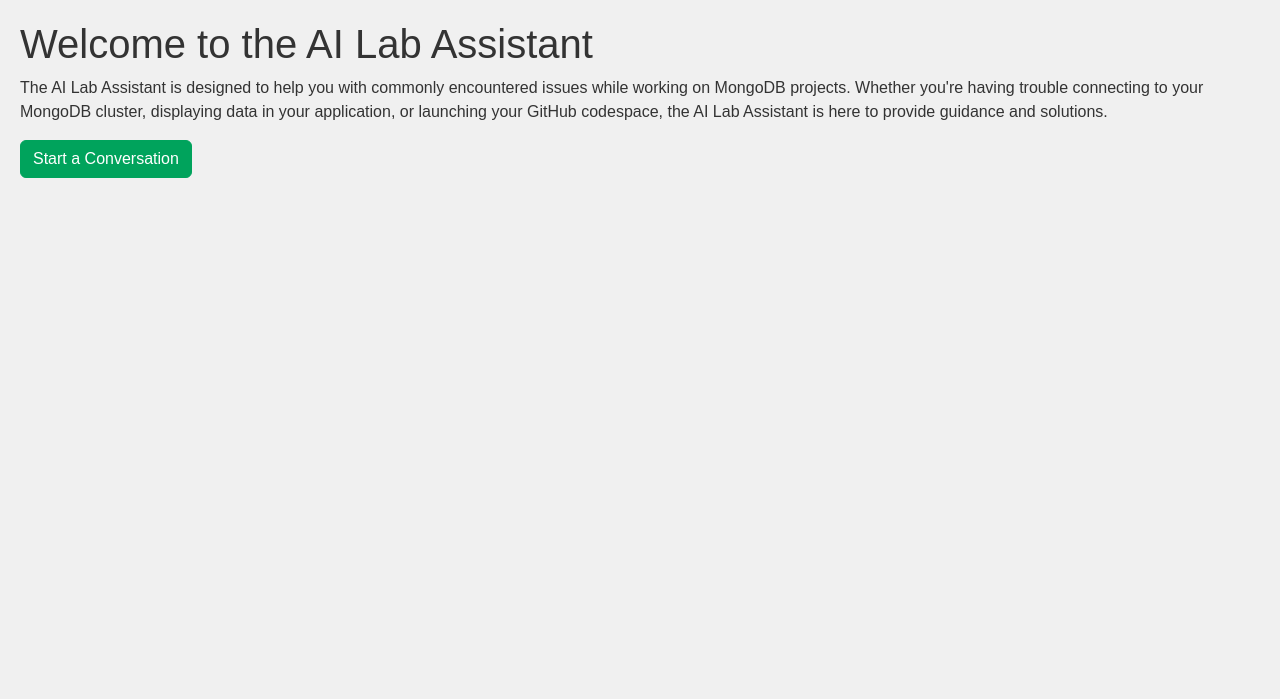
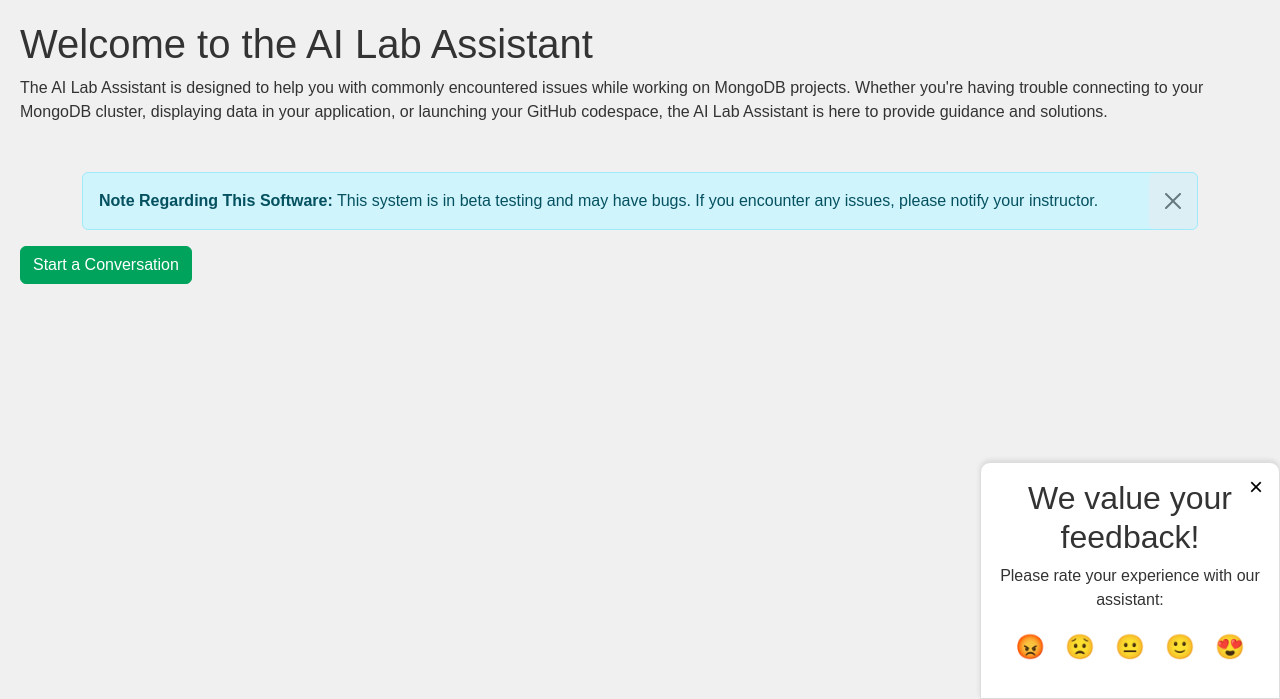
Before and after one commit to mongodb-developer/ai_lab_assistant_chat, a Flask app: page / in a window 1280 px wide. Shown: the part 101-800 px from the top of the page. Run offline with Flask 3, Linux system fonts and the light colour scheme; parts of the project's set-up code (start-up, migrations or seed data) failed here and were passed over; some libraries are stand-ins or nearby versions.

Commit message:
add feedback system

```diff
--- a/app/routes.py
+++ b/app/routes.py
@@ -34,6 +34,7 @@ db = client[Config.MONGODB_DB]
 conversation_collection = db['conversations']
 documents_collection = db['documents']
 unanswered_collection = db['unanswered_questions']
+users_collection = db['users']
 SIMILARITY_THRESHOLD = float(Config.SIMILARITY_THRESHOLD)  # Ensure this is float
 
 @main.route('/')
@@ -289,3 +290,36 @@ def admin():
     if not current_user.is_admin:
         return jsonify({"error": "Unauthorized access"}), 403
     return render_template('admin.html')
+
+# New route to fetch all users
+@main.route('/api/users', methods=['GET'])
+@login_required
+def get_users():
+    users = list(users_collection.find())
+    for user in users:
+        user['_id'] = str(user['_id'])
+    return jsonify(users)
+
+# New route to update a user's admin status
+@main.route('/api/users/<id>', methods=['PUT'])
+@login_required
+def update_user(id):
+    data = request.json
+    users_collection.update_one({'_id': ObjectId(id)}, {'$set': data})
+    return '', 204
+
+@main.route('/api/feedback', methods=['POST'])
+def receive_feedback():
+    data = request.json
+    rating = data.get('rating')
+
+    if rating:
+        # Store the feedback in the database
+        feedback = {
+            'rating': rating,
+            'timestamp': datetime.now()
+        }
+        db.feedback.insert_one(feedback)
+        return jsonify({"message": "Feedback received"}), 200
+    else:
+        return jsonify({"error": "Invalid feedback"}), 400
--- a/static/css/styles.css
+++ b/static/css/styles.css
@@ -365,3 +365,78 @@ a:hover, a:focus {
 .btn-close {
     background-color: #e9ecef;
 }
+
+
+/* Content */
+.content {
+    margin-left: 260px;
+    padding: 20px;
+}
+
+.modal-lg-custom {
+    max-width: 90%;
+}
+#feedback-container {
+    position: fixed;
+    bottom: 0;
+    right: 0;
+    width: 300px;
+    background-color: white;
+    border: 1px solid #ddd;
+    border-radius: 10px 10px 0 0;
+    padding: 1rem;
+    box-shadow: 0 -2px 5px rgba(0, 0, 0, 0.1);
+    z-index: 1000;
+    text-align: center;
+}
+
+#close-feedback {
+    position: absolute;
+    top: 5px;
+    right: 10px;
+    background: none;
+    border: none;
+    font-size: 1.5rem;
+    cursor: pointer;
+}
+
+#feedback-scale {
+    display: flex;
+    justify-content: center;
+    gap: 0.5rem;
+    margin-top: 1rem;
+}
+
+#feedback-scale .feedback-button {
+    background: none;
+    border: none;
+    font-size: 1.5rem;
+    cursor: pointer;
+    transition: transform 0.2s;
+}
+
+#feedback-scale .feedback-button:hover {
+    transform: scale(1.2);
+}
+
+#feedback-scale .feedback-button:focus {
+    outline: none;
+}
+
+#feedback-response {
+    font-size: 1rem;
+    font-weight: bold;
+    text-align: center;
+    margin-top: 1rem;
+}
+
+.custom-alert {
+    background-color: #f0f8ff; /* Replace with your desired color */
+    color: #bdf1a7; /* Adjust the text color to ensure readability */
+    border-color: #065c11; /* Optional: adjust border color */
+    font-size: 1rem;
+    line-height: 1.5;
+    border-left: 5px solid #065c11;
+    padding: 1rem;
+    margin-top: 2rem;
+}
--- /dev/null
+++ b/static/js/feedback.js
@@ -0,0 +1,67 @@
+document.addEventListener('DOMContentLoaded', () => {
+    const feedbackButtons = document.querySelectorAll('.feedback-button');
+    const feedbackResponse = document.getElementById('feedback-response');
+    const closeFeedbackButton = document.getElementById('close-feedback');
+    const feedbackContainer = document.getElementById('feedback-container');
+
+    // Check for feedbackClosed cookie
+    if (getCookie('feedbackClosed')) {
+        feedbackContainer.style.display = 'none';
+    }
+
+    feedbackButtons.forEach(button => {
+        button.addEventListener('click', async () => {
+            const value = button.getAttribute('data-value');
+            await sendFeedback(value);
+        });
+    });
+
+    closeFeedbackButton.addEventListener('click', () => {
+        feedbackContainer.style.display = 'none';
+        setCookie('feedbackClosed', 'true', 30); // Set cookie to expire in 30 days
+    });
+
+    async function sendFeedback(value) {
+        try {
+            const response = await fetch('/api/feedback', {
+                method: 'POST',
+                headers: {
+                    'Content-Type': 'application/json',
+                },
+                body: JSON.stringify({ rating: value }),
+            });
+
+            if (response.ok) {
+                feedbackResponse.innerText = 'Thank you for your feedback!';
+            } else {
+                throw new Error('Feedback submission failed');
+            }
+        } catch (error) {
+            feedbackResponse.innerText = 'There was an error submitting your feedback. Please try again.';
+            console.error('Error:', error);
+        }
+    }
+
+    function setCookie(name, value, days) {
+        const date = new Date();
+        date.setTime(date.getTime() + (days * 24 * 60 * 60 * 1000));
+        const expires = "expires=" + date.toUTCString();
+        document.cookie = name + "=" + value + ";" + expires + ";path=/";
+    }
+
+    function getCookie(name) {
+        const cname = name + "=";
+        const decodedCookie = decodeURIComponent(document.cookie);
+        const ca = decodedCookie.split(';');
+        for (let i = 0; i < ca.length; i++) {
+            let c = ca[i];
+            while (c.charAt(0) === ' ') {
+                c = c.substring(1);
+            }
+            if (c.indexOf(cname) === 0) {
+                return c.substring(cname.length, c.length);
+            }
+        }
+        return "";
+    }
+});
--- a/templates/index.html
+++ b/templates/index.html
@@ -9,6 +9,8 @@
     <link href="https://cdnjs.cloudflare.com/ajax/libs/font-awesome/5.15.4/css/all.min.css" rel="stylesheet"> <!-- Font Awesome -->
     <script src="https://cdn.jsdelivr.net/npm/marked/marked.min.js"></script> <!-- Add marked library -->
     <script src="https://cdnjs.cloudflare.com/ajax/libs/dompurify/2.3.3/purify.min.js"></script>
+    <script src="{{ url_for('static', filename='js/feedback.js') }}"></script>
+
 
     <script>
         marked.setOptions({
@@ -55,17 +57,35 @@
                             Whether you're having trouble connecting to your MongoDB cluster, displaying data in your application, or launching your GitHub codespace,
                             the AI Lab Assistant is here to provide guidance and solutions.
                         </p>
-                        <p>
-                            <a href="{{ url_for('main.chat') }}" class="btn btn-primary">Start a Conversation</a>
+                        <div class="container mt-5">
+                            <div class="alert alert-info alert-dismissible fade show" role="alert" id="beta-note">
+                                <strong>Note Regarding This Software:</strong> This system is in beta testing and may have bugs. If you encounter any issues, please notify your instructor.
+                                <button type="button" class="btn-close" data-bs-dismiss="alert" aria-label="Close"></button>
+                            </div>
+                        </div>
+                            <a href="{{ url_for('main.chat') }}" class="btn btn-primary">Start a Conversation</a></br>
                         </p>
                     </div>
                 </div>
             {% endif %}
         </div>
     </div>
-
+    <div class="container mt-5" id="feedback-container">
+        <button id="close-feedback" class="close-feedback-btn">&times;</button>
+        <h2>We value your feedback!</h2>
+        <p>Please rate your experience with our assistant:</p>
+        <div id="feedback-scale" class="d-flex justify-content-center">
+            <button class="feedback-button" data-value="1">😡</button>
+            <button class="feedback-button" data-value="2">😟</button>
+            <button class="feedback-button" data-value="3">😐</button>
+            <button class="feedback-button" data-value="4">🙂</button>
+            <button class="feedback-button" data-value="5">😍</button>
+        </div>
+        <p id="feedback-response" class="mt-3"></p>
+    </div>
     <script src="https://cdn.jsdelivr.net/npm/bootstrap@5.3.0/dist/js/bootstrap.bundle.min.js"></script>
     <script src="{{ url_for('static', filename='js/chat.js') }}"></script>
 
+
 </body>
 </html>
--- a/templates/navbar.html
+++ b/templates/navbar.html
@@ -26,6 +26,7 @@
                     <ul class="dropdown-menu" aria-labelledby="labsDropdown">
                         <li><a class="dropdown-item" href="https://mongodb-developer.github.io/intro-lab/" target="_blank">Intro Lab</a></li>
                         <li><a class="dropdown-item" href="https://mongodb-developer.github.io/search-lab/" target="_blank">Search Lab</a></li>
+                        <li><a class="dropdown-item" href="https://mongodb-developer.github.io/aggregation-pipeline-lab/" target="_blank">Aggregation Pipeline Lab</a></li>
                         <li><a class="dropdown-item" href="https://mongodb-developer.github.io/relational-migrator-lab/" target="_blank">Relational Migrator Lab</a></li>
                     </ul>
                 </li>
@@ -36,7 +37,7 @@
             <ul class="navbar-nav ms-auto">
                 {% if current_user.is_authenticated %}
                 <li class="nav-item">
-                    <span class="navbar-text">Welcome, {{ current_user.email }}!</span>
+                    <span class="nav-link">Welcome, {{ current_user.name }}!</span>
                 </li>
                 <li class="nav-item">
                     <a class="nav-link" href="{{ url_for('auth.logout') }}">Logout</a>
```
Also changed, not shown: static/js/admin.js (+184 -42 lines), templates/admin.html (+53 -11 lines), templates/users.html (added, +16 -0 lines).
